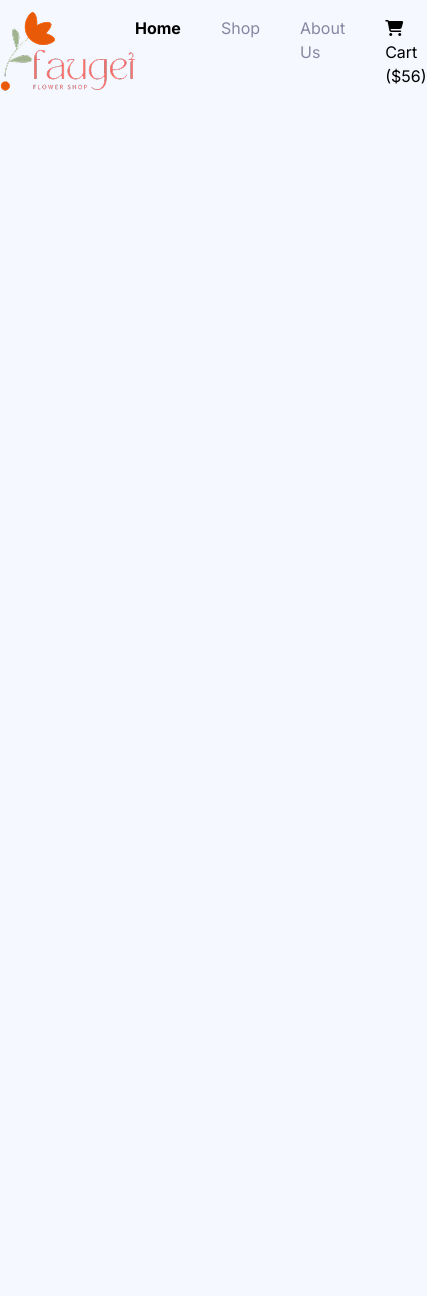
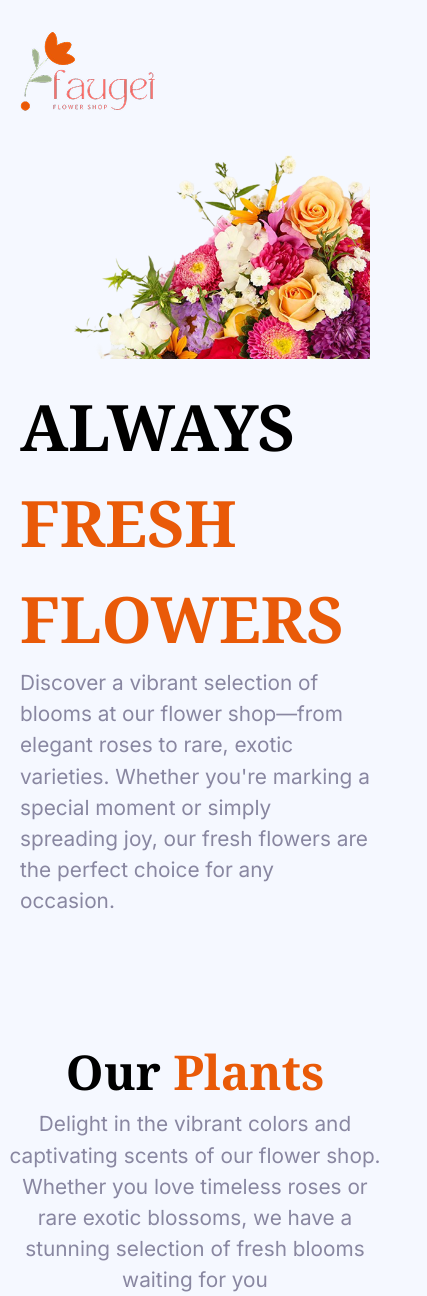
Before and after one commit to niaz-morshed-m/Seccond-Assignment, a plain HTML site: page index.html in a window 390 px wide. Shown: the whole page, 427 px wide, since content can reach past the window. Before the commit the page ends 844 px from the top, so only its background shows below. Drawn offline with nearby package versions, Linux system fonts and the light colour scheme.

Commit message:
header section added

```diff
--- a/index.html
+++ b/index.html
@@ -10,17 +10,24 @@
       crossorigin="anonymous"
     ></script>
     <!-- inter font -->
-    <link rel="preconnect" href="https://fonts.googleapis.com">
-<link rel="preconnect" href="https://fonts.gstatic.com" crossorigin>
-<link href="https://fonts.googleapis.com/css2?family=Inter:ital,opsz,wght@0,14..32,100..900;1,14..32,100..900&display=swap" rel="stylesheet">
-<!-- noto-serif font -->
-<link rel="preconnect" href="https://fonts.googleapis.com">
-<link rel="preconnect" href="https://fonts.gstatic.com" crossorigin>
-<link href="https://fonts.googleapis.com/css2?family=Noto+Serif:ital,wght@0,100..900;1,100..900&display=swap" rel="stylesheet">
+    <link rel="preconnect" href="https://fonts.googleapis.com" />
+    <link rel="preconnect" href="https://fonts.gstatic.com" crossorigin />
+    <link
+      href="https://fonts.googleapis.com/css2?family=Inter:ital,opsz,wght@0,14..32,100..900;1,14..32,100..900&display=swap"
+      rel="stylesheet"
+    />
+    <!-- noto-serif font -->
+    <link rel="preconnect" href="https://fonts.googleapis.com" />
+    <link rel="preconnect" href="https://fonts.gstatic.com" crossorigin />
+    <link
+      href="https://fonts.googleapis.com/css2?family=Noto+Serif:ital,wght@0,100..900;1,100..900&display=swap"
+      rel="stylesheet"
+    />
     <title>Home</title>
   </head>
   <body class="inter bg-[#F5F8FF] pt-[10px]">
-    <header class="max-w-[1140px] mx-auto">
+    <header class="max-w-[1140px] mx-auto p-[20px]">
+      <!-- navbar -->
       <nav class="flex items-center justify-between">
         <img src="./assets/logo.png" alt="company logo" />
         <ul class="flex gap-[40px]">
@@ -30,10 +37,34 @@
           <li>
             <a href=""><i class="fa-solid fa-cart-shopping"></i> Cart ($56)</a>
           </li>
+          <div class="sm-cart">
+            <a href=""><i class="fa-solid fa-cart-shopping"></i></a>
+          </div>
         </ul>
       </nav>
+      <!-- banner -->
+      <div class="flex justify-center items-end mt-[170px] banner-container">
+        <div class="max-w-[570px] banner-content">
+          <p class="noto-serif text-[4rem] font-bold">
+            ALWAYS <span class="text-[#E95A08]">FRESH FLOWERS</span>
+          </p>
+          <p class="text-[1.3rem] text-[#8987A1]">
+            Discover a vibrant selection of blooms at our flower shop—from
+            elegant roses to rare, exotic varieties. Whether you're marking a
+            special moment or simply spreading joy, our fresh flowers are the
+            perfect choice for any occasion.
+          </p>
+        </div>
+        <img src="./assets/hero-flower.png" alt="" />
+      </div>
     </header>
-    <main></main>
+    <main>
+       <!-- our plant section -->
+        <section class="mt-[100px] max-w-[1140px] mx-auto">
+         <div> <p class="text-[3rem] noto-serif font-bold text-center">Our <span class="text-[#E95A08]">Plants</span></p>
+          <p class="text-[1.3rem] text-[#8987A1] text-center">Delight in the vibrant colors and captivating scents of our flower shop. Whether you love timeless roses or rare exotic blossoms, we have a stunning selection of fresh blooms waiting for you</p></div>
+        </section>
+    </main>
     <footer></footer>
   </body>
 </html>
--- a/styles/style.css
+++ b/styles/style.css
@@ -1,16 +1,38 @@
+img{
+  max-width: 100%;
+}
 
-
-
-
-.noto-serif{
+.noto-serif {
   font-family: noto Serif;
   font-optical-sizing: auto;
 }
 
+.inter {
+  font-family: "Inter", sans-serif;
+  font-optical-sizing: auto;
+}
 
 
-.inter{
-  font-family: "Inter", sans-serif;
-  font-optical-sizing: auto;
+.sm-cart{
+  position: absolute;
+  visibility: hidden;
+}
 
+/* responsive for small/mobile devices */
+
+@media screen and (max-width: 576px) {
+
+  nav ul{
+    display: none;
+  }
+.sm-cart{
+  visibility: visible;
 }
+.banner-container{
+  flex-direction: column-reverse;
+  margin-top: 28px;
+}
+.banner-content{
+  margin-top: 20px;
+}
+}
```
